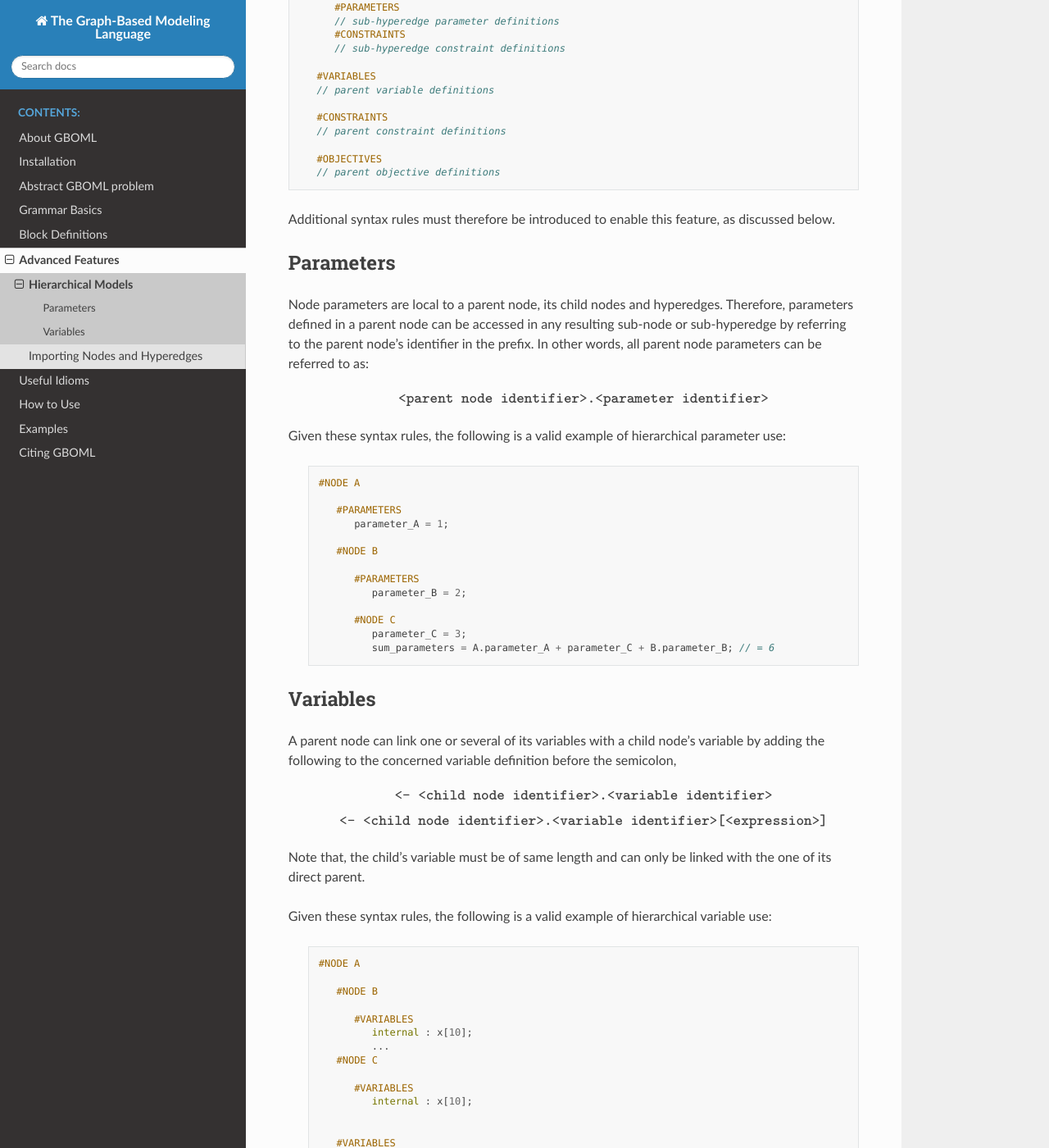
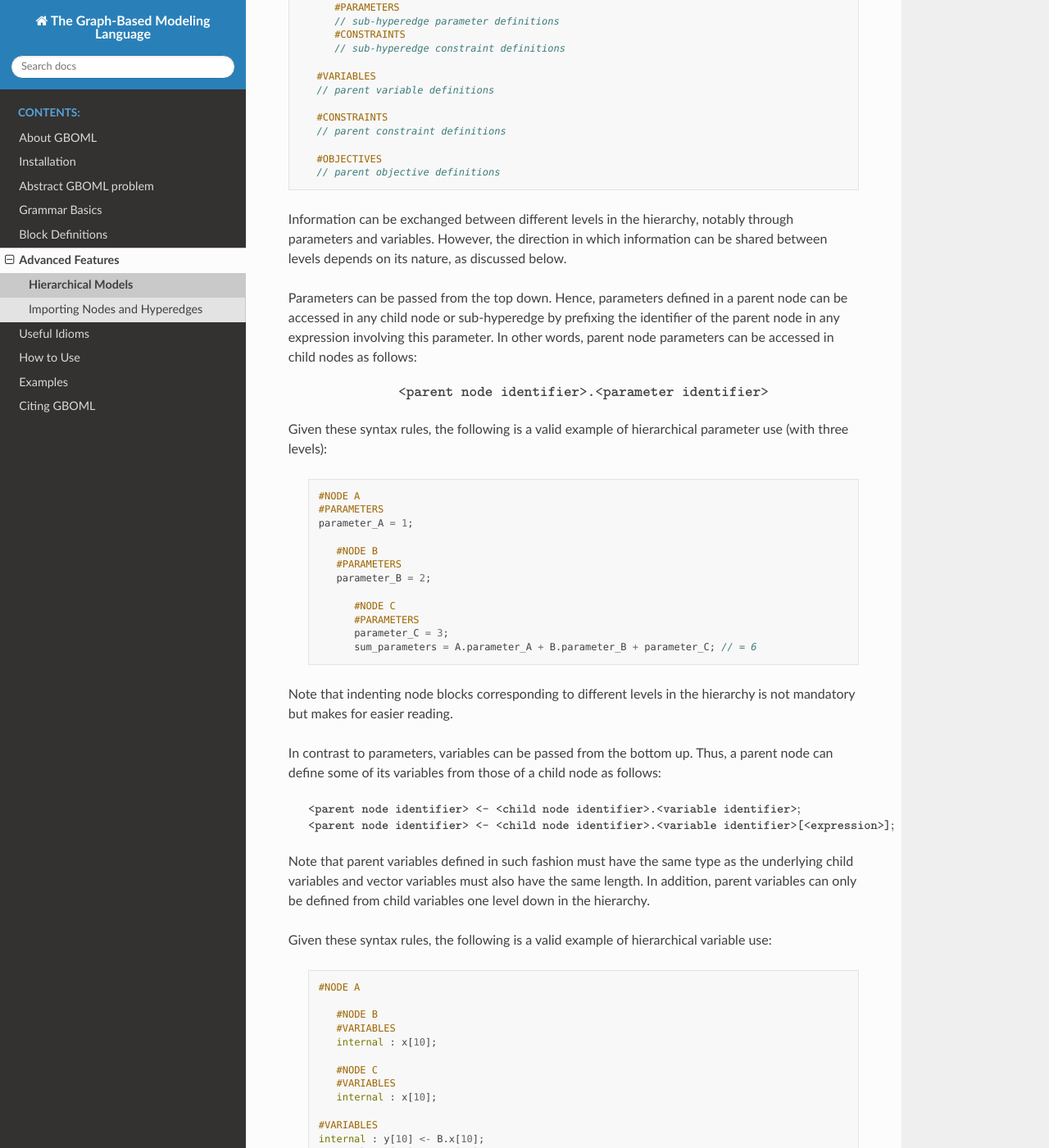
Before and after one commit to MathiasPBerger/gboml-docs-test, a Sphinx documentation site: the page built from docs/source/hierarchical_models.rst, in a window 1280 px wide and 1400 px high, scrolled down 760 px. Shown: the whole window at 82% size. Built offline with Sphinx 7.4.7 and the Read the Docs theme 2.0.0, drawn with Linux system fonts in a browser that asks for light colours.

Commit message:
Proofread and updated hierarchical model section.

```diff
--- a/docs/source/hierarchical_models.rst
+++ b/docs/source/hierarchical_models.rst
@@ -46,50 +46,44 @@ Sub-nodes and sub-hyperedges are defined between the :math:`\texttt{#PARAMETERS}
       #OBJECTIVES
       // parent objective definitions
 
-Additional syntax rules must therefore be introduced to enable this feature, as discussed below.
+Information can be exchanged between different levels in the hierarchy, notably through parameters and variables. However, the direction in which information can be shared between levels depends on its nature, as discussed below.
 
-Parameters
-~~~~~~~~~~
-
-Node parameters are local to a parent node, its child nodes and hyperedges. Therefore, parameters defined in a parent node can be accessed in any resulting sub-node or sub-hyperedge by referring to the parent node's identifier in the prefix. In other words, all parent node parameters can be referred to as:
+Parameters can be passed from the top down. Hence, parameters defined in a parent node can be accessed in any child node or sub-hyperedge by prefixing the identifier of the parent node in any expression involving this parameter. In other words, parent node parameters can be accessed in child nodes as follows:
 
  .. math::
 
     \texttt{<parent node identifier>.<parameter identifier>}
 
-Given these syntax rules, the following is a valid example of hierarchical parameter use:
+Given these syntax rules, the following is a valid example of hierarchical parameter use (with three levels):
 
  .. code-block:: c
 
    #NODE A
-
-      #PARAMETERS
-         parameter_A = 1;
+   #PARAMETERS
+   parameter_A = 1;
 
       #NODE B
-
-         #PARAMETERS
-            parameter_B = 2;
+      #PARAMETERS
+      parameter_B = 2;
 
          #NODE C
-            parameter_C = 3;
-            sum_parameters = A.parameter_A + parameter_C + B.parameter_B; // = 6
+         #PARAMETERS
+         parameter_C = 3;
+         sum_parameters = A.parameter_A + B.parameter_B + parameter_C; // = 6
 
+Note that indenting node blocks corresponding to different levels in the hierarchy is not mandatory but makes for easier reading.
 
-Variables
-~~~~~~~~~
-
-A parent node can link one or several of its variables with a child node's variable by adding the following to the concerned variable definition before the semicolon,
+In contrast to parameters, variables can be passed from the bottom up. Thus, a parent node can define some of its variables from those of a child node as follows:
 
  .. math::
 
-    \texttt{<- <child node identifier>.<variable identifier>}
+   {\small
+   \begin{align*}
+   &\texttt{<parent node identifier> <- <child node identifier>.<variable identifier>};\\
+   &\texttt{<parent node identifier> <- <child node identifier>.<variable identifier>[<expression>]};
+   \end{align*}}
 
- .. math::
-
-    \texttt{<- <child node identifier>.<variable identifier>[<expression>]}
-
-Note that, the child's variable must be of same length and can only be linked with the one of its direct parent.
+Note that parent variables defined in such fashion must have the same type as the underlying child variables and vector variables must also have the same length. In addition, parent variables can only be defined from child variables one level down in the hierarchy.
 
 Given these syntax rules, the following is a valid example of hierarchical variable use:
 
@@ -98,19 +92,16 @@ Given these syntax rules, the following is a valid example of hierarchical varia
    #NODE A
 
       #NODE B
+      #VARIABLES
+      internal : x[10];
 
-         #VARIABLES
-            internal : x[10];
-            ...
       #NODE C
+      #VARIABLES
+      internal : x[10];
 
-         #VARIABLES
-            internal : x[10];
-
-
-      #VARIABLES
-         internal : y[10] <- B.x[10];
-         external : z[10] <- C.x[10];
+   #VARIABLES
+   internal : y[10] <- B.x[10];
+   external : z[10] <- C.x[10];
 
 A full valid, hierarchical GBOML is given as follows,
 
@@ -121,30 +112,28 @@ A full valid, hierarchical GBOML is given as follows,
 
    #NODE A
    #PARAMETERS
-      parameter_A = 1;
+   parameter_A = 1;
 
       #NODE B
-         #PARAMETERS
-            parameter_B = 1+A.parameter_A;
-         #VARIABLES
-            internal : x[10];
-         #CONSTRAINTS
-            x[t] >= parameter_B;
+      #PARAMETERS
+      parameter_B = 1+A.parameter_A;
+      #VARIABLES
+      internal : x[10];
+      #CONSTRAINTS
+      x[t] >= parameter_B;
 
       #NODE C
-         #PARAMETERS
-            parameter_C = 2+A.parameter_A;
-         #VARIABLES
-            internal : x[10];
-         #CONSTRAINTS
-            x[t] >= parameter_C;
+      #PARAMETERS
+      parameter_C = 2+A.parameter_A;
+      #VARIABLES
+      internal : x[10];
+      #CONSTRAINTS
+      x[t] >= parameter_C;
 
-      #VARIABLES
-         internal : y[10] <- B.x[10];
-         external : z[10] <- C.x[10];
-
+   #VARIABLES
+   internal : y[10] <- B.x[10];
+   external : z[10] <- C.x[10];
    #CONSTRAINTS
-      y[t]+z[t] >= 6;
-
+   y[t]+z[t] >= 6;
    #OBJECTIVES
-      min: y[t]+z[t];
+   min: y[t]+z[t];
```
